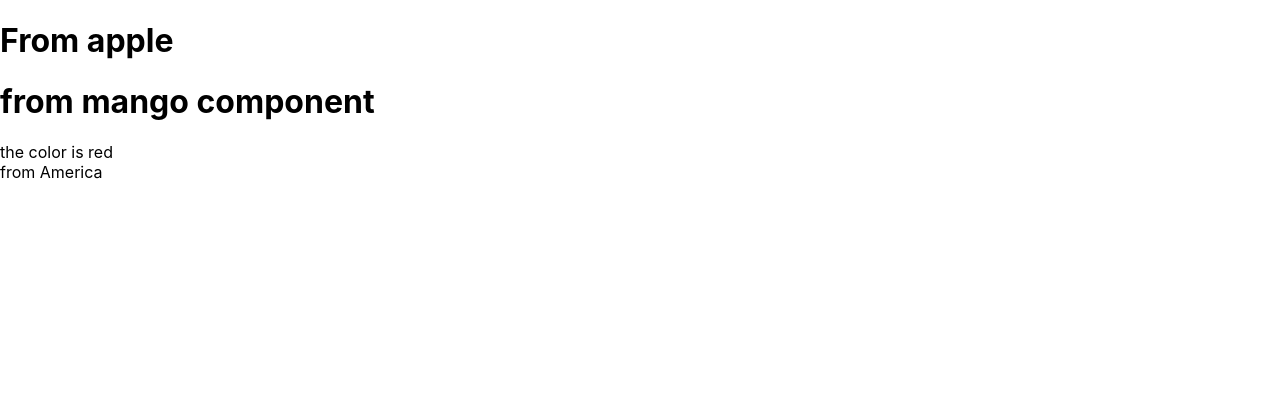
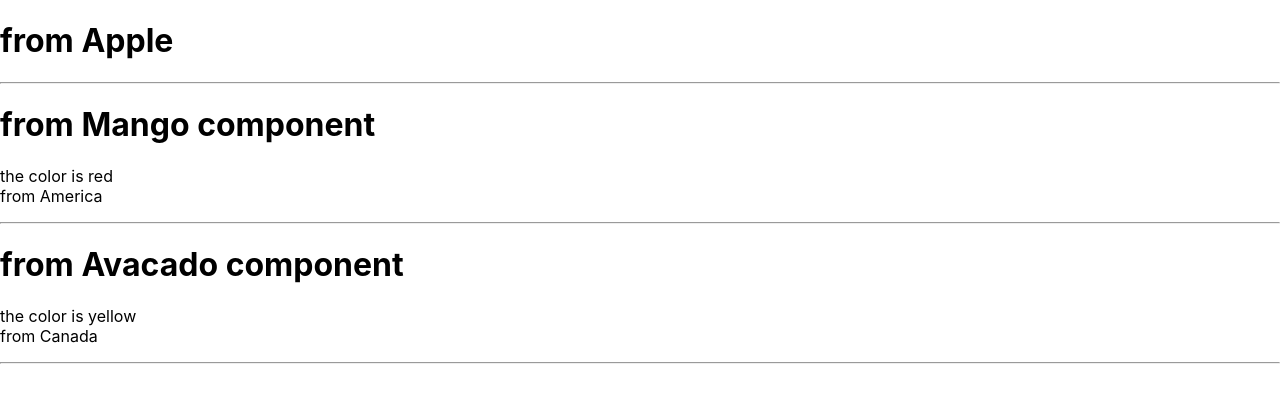
Before and after one commit to Vinushann/React, a React (Create React App) app in the folder learnreact/: page / in a window 1280 px wide. Shown: the top 402 px of the page. Built offline with nearby package versions, Linux system fonts and the light colour scheme.

Commit message:
A1 -  sending the object to the CLASS through the PROPS

```diff
--- /dev/null
+++ b/learnreact/src/Componenet/Avacado.js
@@ -0,0 +1,28 @@
+// getting the Component class from react module
+import{ Component } from 'react';
+
+// class creation
+class Avacado extends Component {
+
+  render(){
+
+    // get the object out
+    const {obj} = this.props;
+    const {color, country} = obj;
+
+    return(
+      <>
+      <h1> from Avacado component </h1>
+      <p>
+        {/* using those variables */}
+        the color is {color}
+        <br />
+        from {country}
+      </p>
+      <hr />
+    </>
+    );
+  }
+}
+
+export default Avacado;
--- a/learnreact/src/Componenet/Mango.js
+++ b/learnreact/src/Componenet/Mango.js
@@ -8,13 +8,14 @@ function Mango(props) {
 
   return (
     <>
-      <h1> from mango component </h1>
+      <h1> from Mango component </h1>
       <p>
         {/* using those variables */}
         the color is {color}
         <br />
         from {country}
       </p>
+      <hr />
     </>
   );
 }
--- a/learnreact/src/Componenet/apple.js
+++ b/learnreact/src/Componenet/apple.js
@@ -1,19 +1,25 @@
 import Mango from './Mango';
+import Avacado from './Avacado';
 
 function Apple(){
   // using object to share the data through the PROPS
   const obj = {country : 'America', color : 'red'};
 
-  const text = `From apple`
+  // this object for class AVACADO
+  const obj1 = {country : 'Canada', color : 'yellow'};
+
+  const text = `from Apple`
 
   return(
     <>
 
     <h1>{text}</h1>
-
+    <hr />
     {/* send the data through the OBJECT */}
      <Mango obj = {obj}/>
 
+     {/* send the object to Avacado class */}
+     <Avacado obj = {obj1}/>
     </>
   );
 }
```
